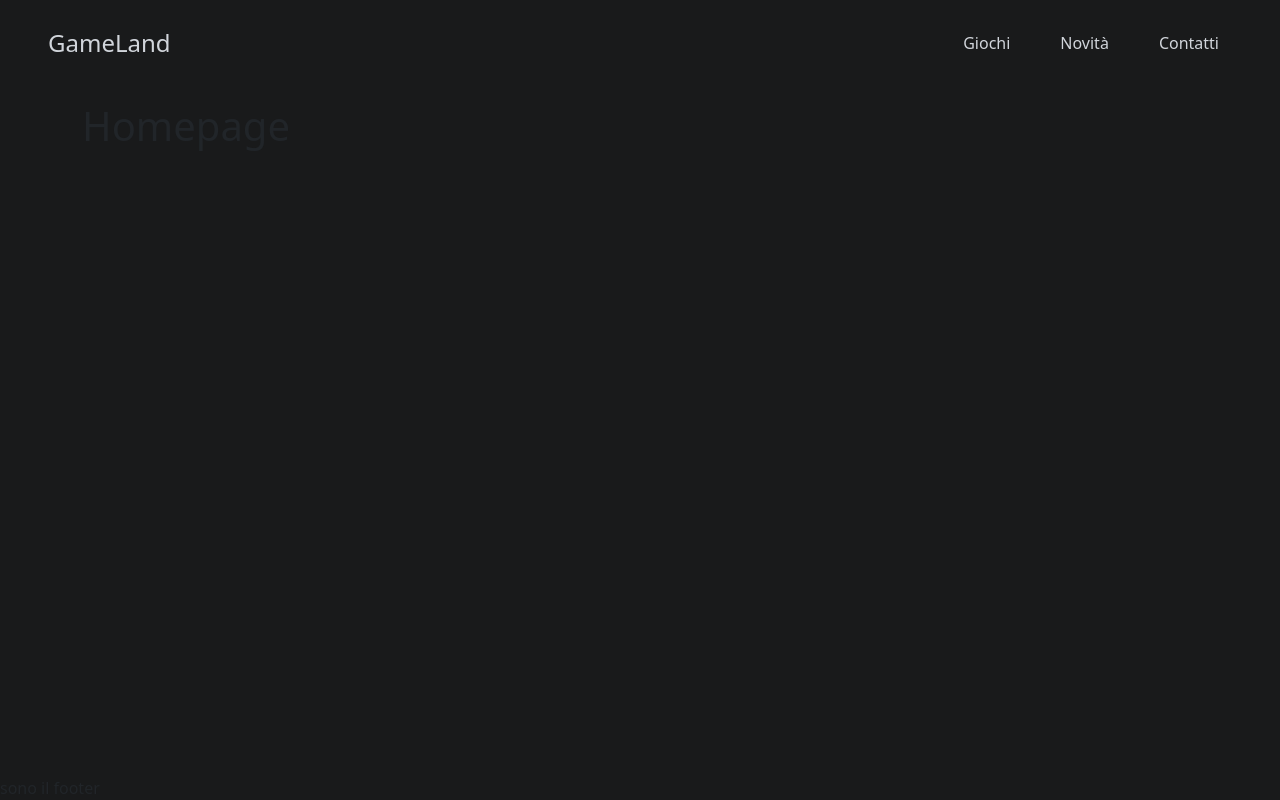
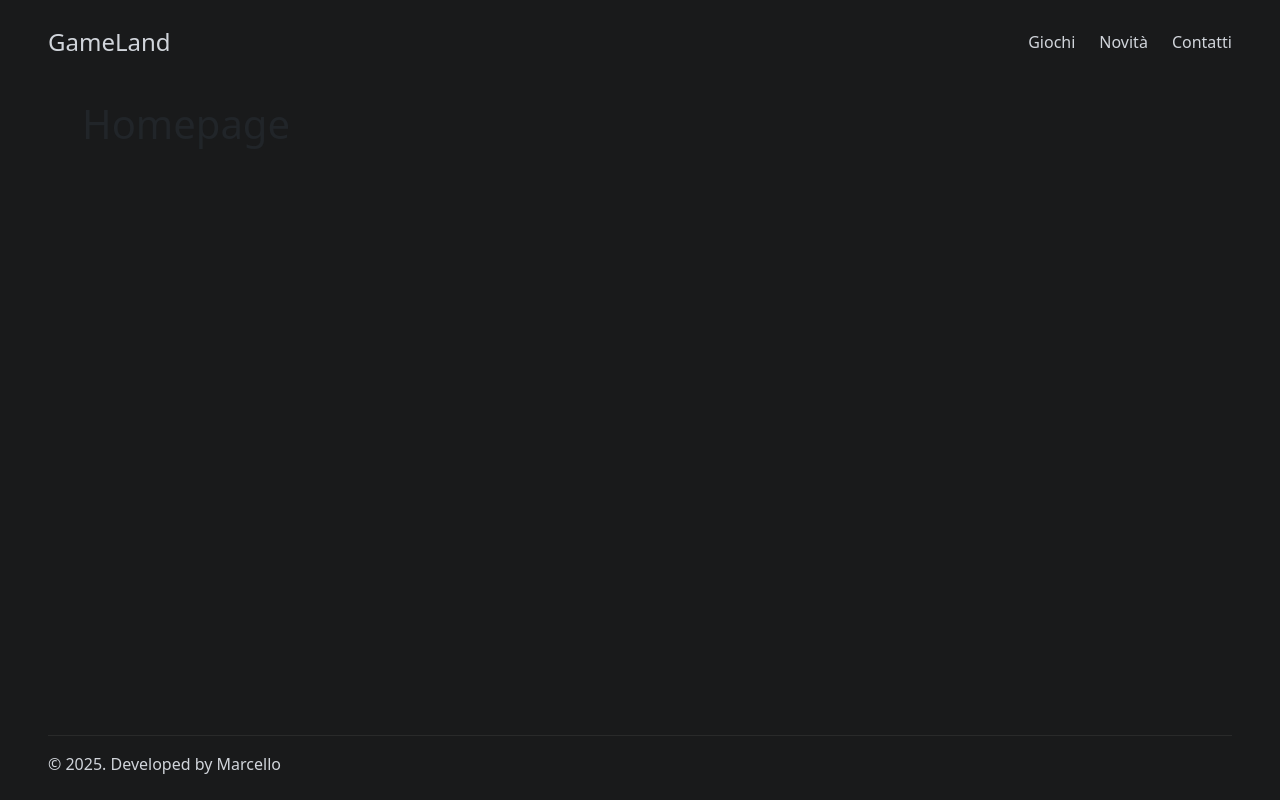
Before and after one commit to MarcelloPescatore/final-project, a React (Vite) app in the folder frontend/: page / in a window 1280 px wide. Built offline with nearby package versions, Linux system fonts and the light colour scheme; no server answers.

Commit message:
fix header and footer strucuture and style

```diff
--- a/frontend/src/components/AppFooter.jsx
+++ b/frontend/src/components/AppFooter.jsx
@@ -2,8 +2,9 @@ export default function AppFooter(){
 
     return(
 
-        <>
-            sono il footer
-        </>
+        <footer >
+            <hr />
+            <span>© 2025. Developed by Marcello</span>
+        </footer>
     )
 }
--- a/frontend/src/components/AppHeader.jsx
+++ b/frontend/src/components/AppHeader.jsx
@@ -12,13 +12,13 @@ export default function AppHeader() {
             <div>
                 <ul className='d-flex gap-4 align-items-center m-0 p-0'>
                     <li>
-                        <a className='btn' href="/videogiochi">Giochi</a>
+                        <a className='' href="/videogiochi">Giochi</a>
                     </li>
                     <li>
-                        <a className='btn' href="/novità">Novità</a>
+                        <a className='' href="/novità">Novità</a>
                     </li>
                     <li>
-                        <a className='btn' href="/contatti">Contatti</a>
+                        <a className='' href="/contatti">Contatti</a>
                     </li>
                 </ul>
             </div>
--- a/frontend/src/index.css
+++ b/frontend/src/index.css
@@ -21,7 +21,11 @@ header{
     ul{
         list-style: none;
 
+        li{
+            padding: 5px 0;
+        }
         a{
+            text-decoration: none;
             color: var(--cl-text) !important;
         }
     }
@@ -31,6 +35,7 @@ header{
         border-bottom: 2px solid var(--cl-border);
 
         a{
+
             font-weight: bold;
         }
     }
@@ -98,3 +103,12 @@ header{
     }
 
 }
+
+footer{
+    margin: 24px 48px;
+    color: var(--cl-text);
+
+    hr{
+        color: var(--cl-border);
+    }
+}
```
